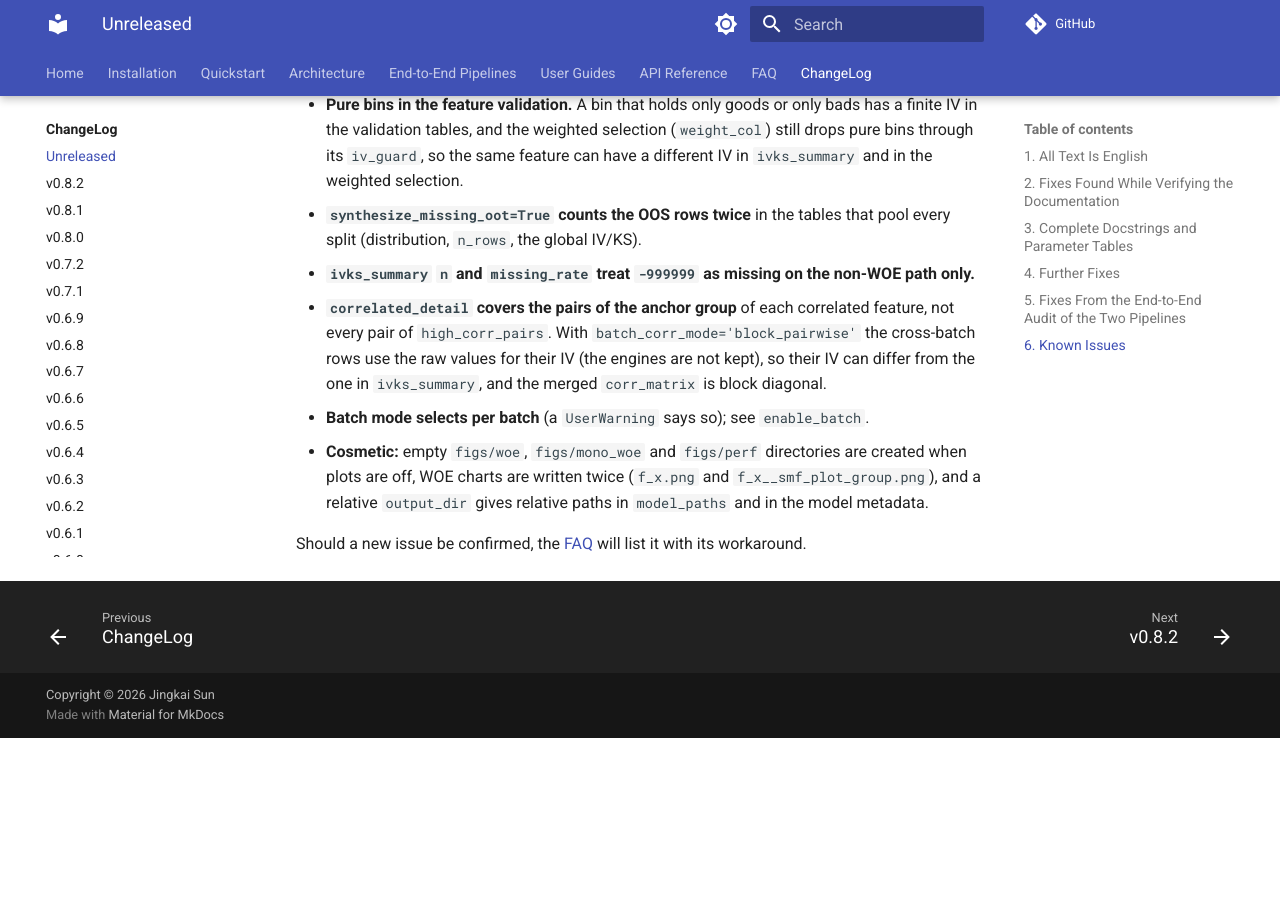
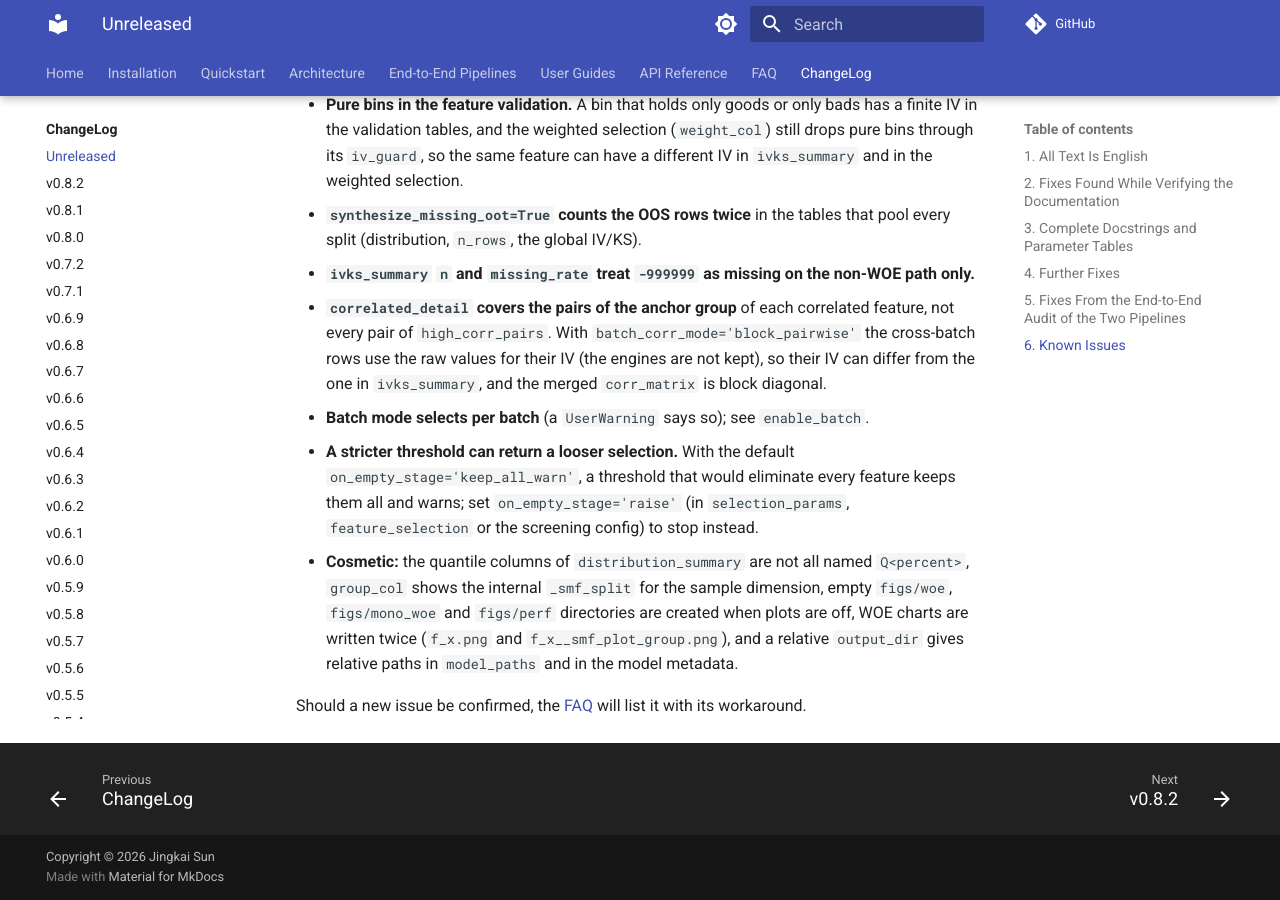
Before and after one commit to Kyle-J-Sun/SuperModelingFactory_doc, an MkDocs documentation site: the page built from docs/changelog/unreleased.md, in a window 1280 px wide and 900 px high, scrolled down 11056 px. Built offline with MkDocs 1.6.1 and Material for MkDocs 9.7.7, drawn with Linux system fonts in a browser that asks for light colours; comment, search, counter and statistics services are not loaded; before the commit the page ends 11794 px from its top, so only the background shows below that.

Commit message:
docs: known issues: the on_empty_stage fallback and two cosmetic items
Co-Authored-By: Claude Sonnet 5.5 <noreply@anthropic.com>
Claude-Session: https://claude.ai/code/session_01QhWkFn8EeZV7rvRHV85fAy

```diff
--- a/docs/changelog/unreleased.md
+++ b/docs/changelog/unreleased.md
@@ -124,6 +124,7 @@ The audit found these behaviors and decided to document them instead of changing
 - **`ivks_summary` `n` and `missing_rate` treat `-999999` as missing on the non-WOE path only.**
 - **`correlated_detail` covers the pairs of the anchor group** of each correlated feature, not every pair of `high_corr_pairs`. With `batch_corr_mode='block_pairwise'` the cross-batch rows use the raw values for their IV (the engines are not kept), so their IV can differ from the one in `ivks_summary`, and the merged `corr_matrix` is block diagonal.
 - **Batch mode selects per batch** (a `UserWarning` says so); see `enable_batch`.
-- **Cosmetic:** empty `figs/woe`, `figs/mono_woe` and `figs/perf` directories are created when plots are off, WOE charts are written twice (`f_x.png` and `f_x__smf_plot_group.png`), and a relative `output_dir` gives relative paths in `model_paths` and in the model metadata.
+- **A stricter threshold can return a looser selection.** With the default `on_empty_stage='keep_all_warn'`, a threshold that would eliminate every feature keeps them all and warns; set `on_empty_stage='raise'` (in `selection_params`, `feature_selection` or the screening config) to stop instead.
+- **Cosmetic:** the quantile columns of `distribution_summary` are not all named `Q<percent>`, `group_col` shows the internal `_smf_split` for the sample dimension, empty `figs/woe`, `figs/mono_woe` and `figs/perf` directories are created when plots are off, WOE charts are written twice (`f_x.png` and `f_x__smf_plot_group.png`), and a relative `output_dir` gives relative paths in `model_paths` and in the model metadata.
 
 Should a new issue be confirmed, the [FAQ](../faq.md#known-issues) will list it with its workaround.
```
